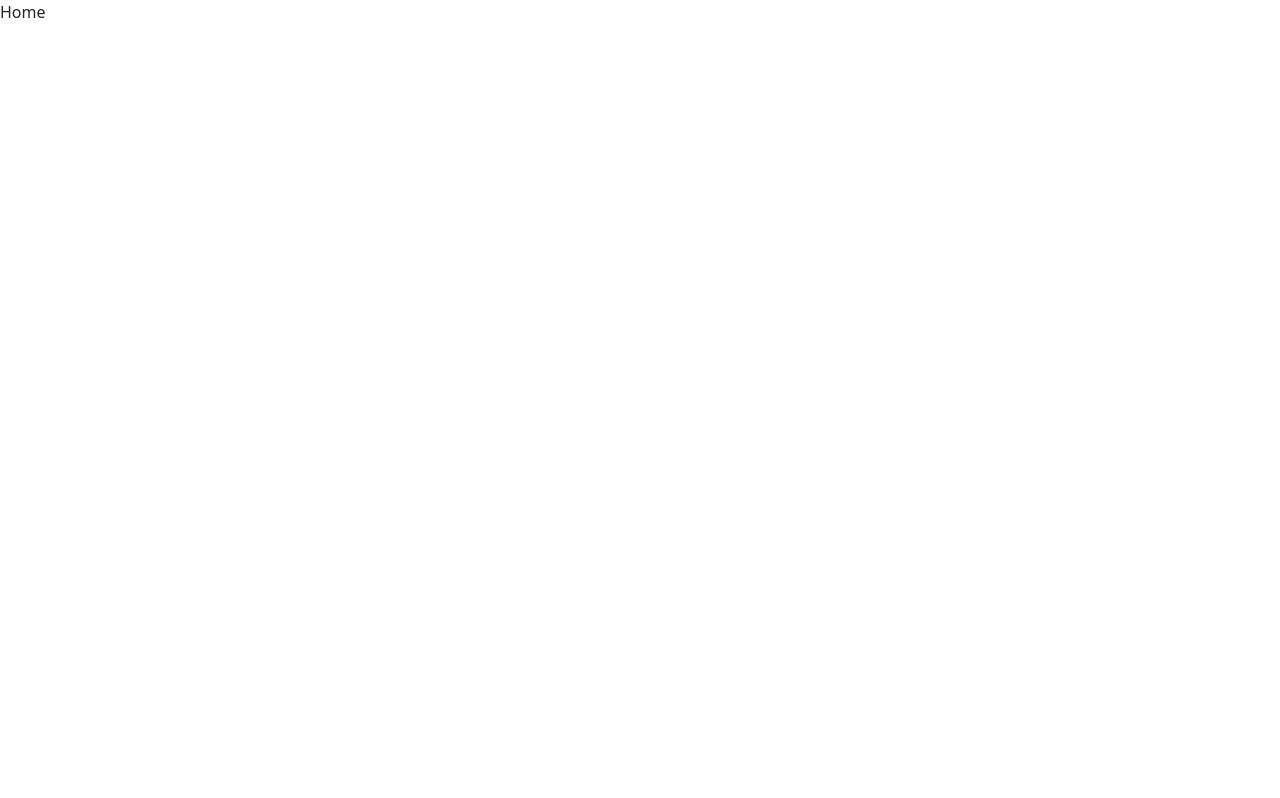
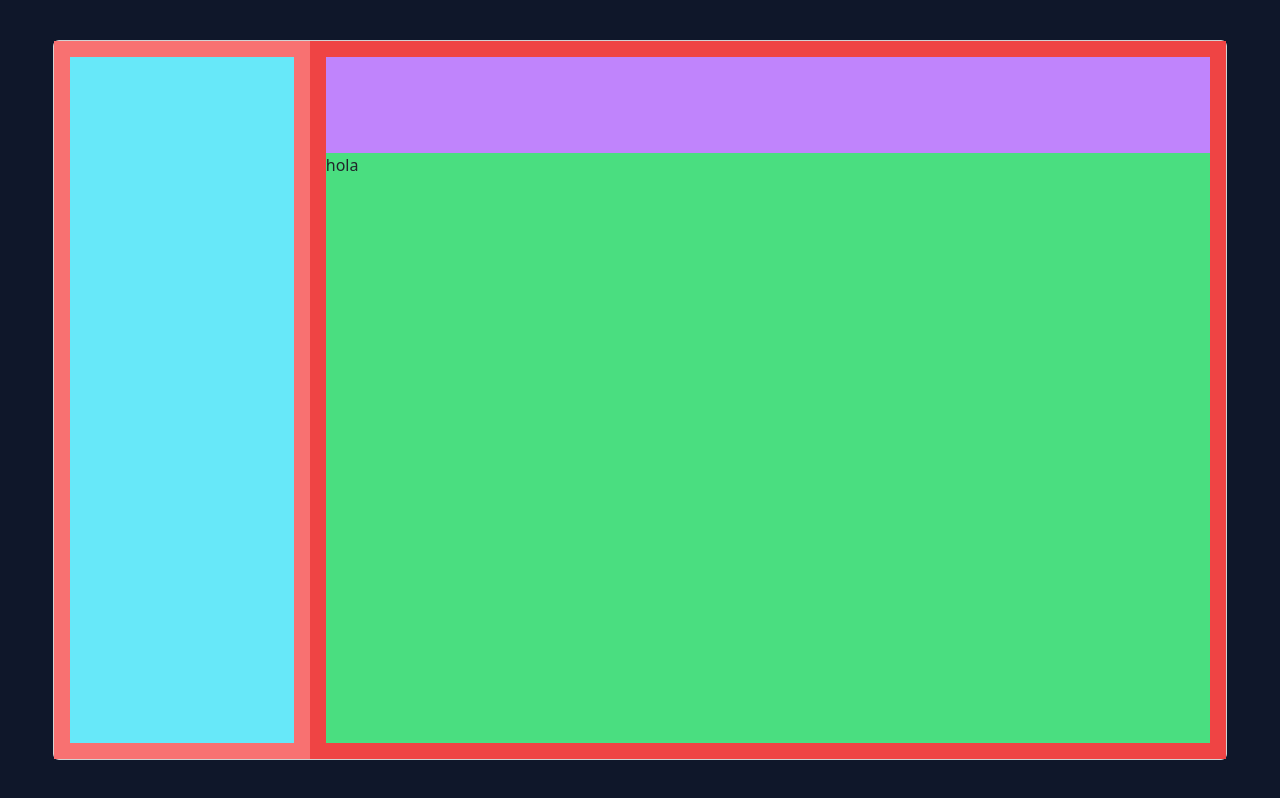
Before and after one commit to GerardoSCDev/academy-web, a Next.js app: page /home in a window 1280 px wide. Built offline with nearby package versions, Linux system fonts and the light colour scheme.

Commit message:
add mock to home

```diff
--- a/src/app/home/page.tsx
+++ b/src/app/home/page.tsx
@@ -1,5 +1,37 @@
+'use client'
+import { Card } from "react-bootstrap";
+
 export default function Home() {
+
+
+    const SideBar = () => {
+        return (
+            <div className="bg-red-400 h-full w-80 p-3">
+                <div className="size-full bg-cyan-300"></div>
+            </div>
+        )
+    }
+
+    const Dashboard = () => {
+        return (
+            <div className="flex flex-col bg-red-500 h-full w-full p-3">
+                <div className="h-28 w-full bg-purple-400" ></div>
+                <div className="size-full bg-green-400"> hola</div>
+            </div>
+        )
+    }
+
+
     return (
-        <div>Home</div>
+        <div className='h-full flex justify-center items-center bg-slate-900'>
+            <Card
+                style={{height: '90dvh'}}
+                className='flex flex-row max-sm:w-full max-sm:m-5 sm:w-11/12'>
+
+                <SideBar />
+                <Dashboard />
+
+            </Card>
+        </div>
     )
 }
```
